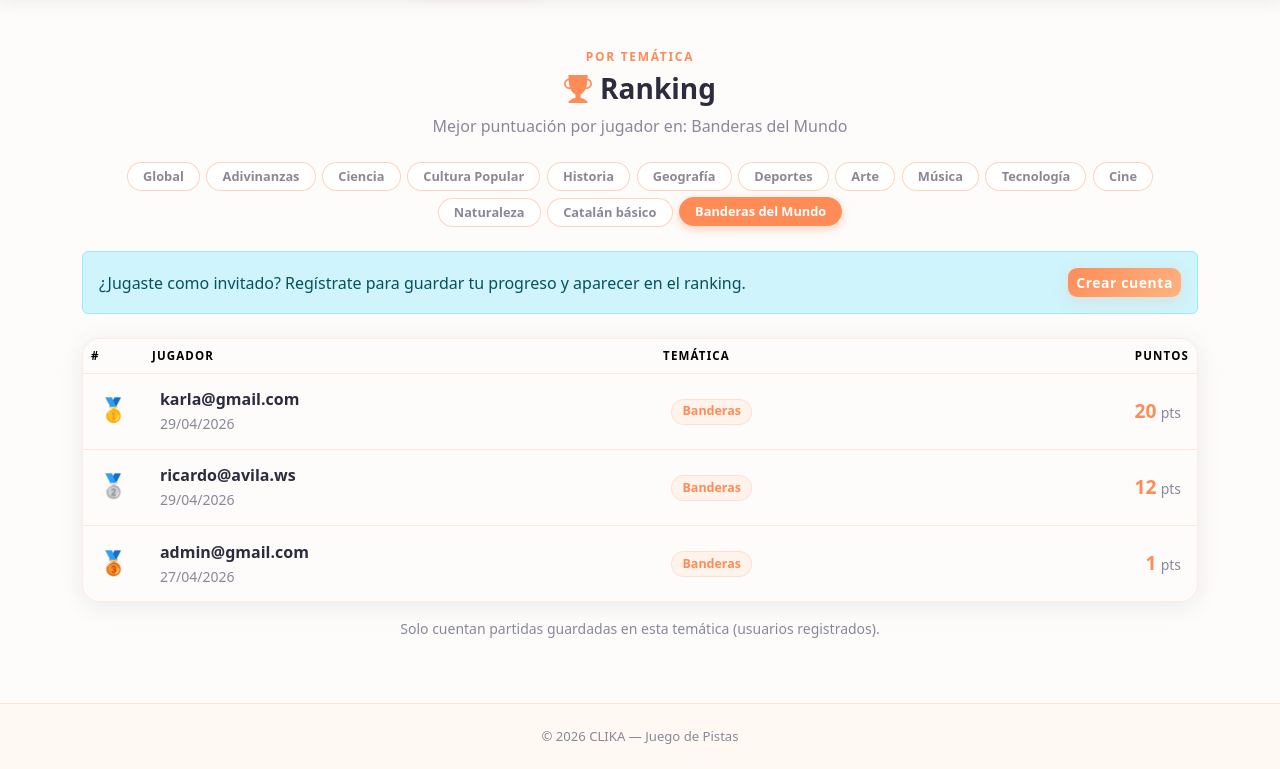
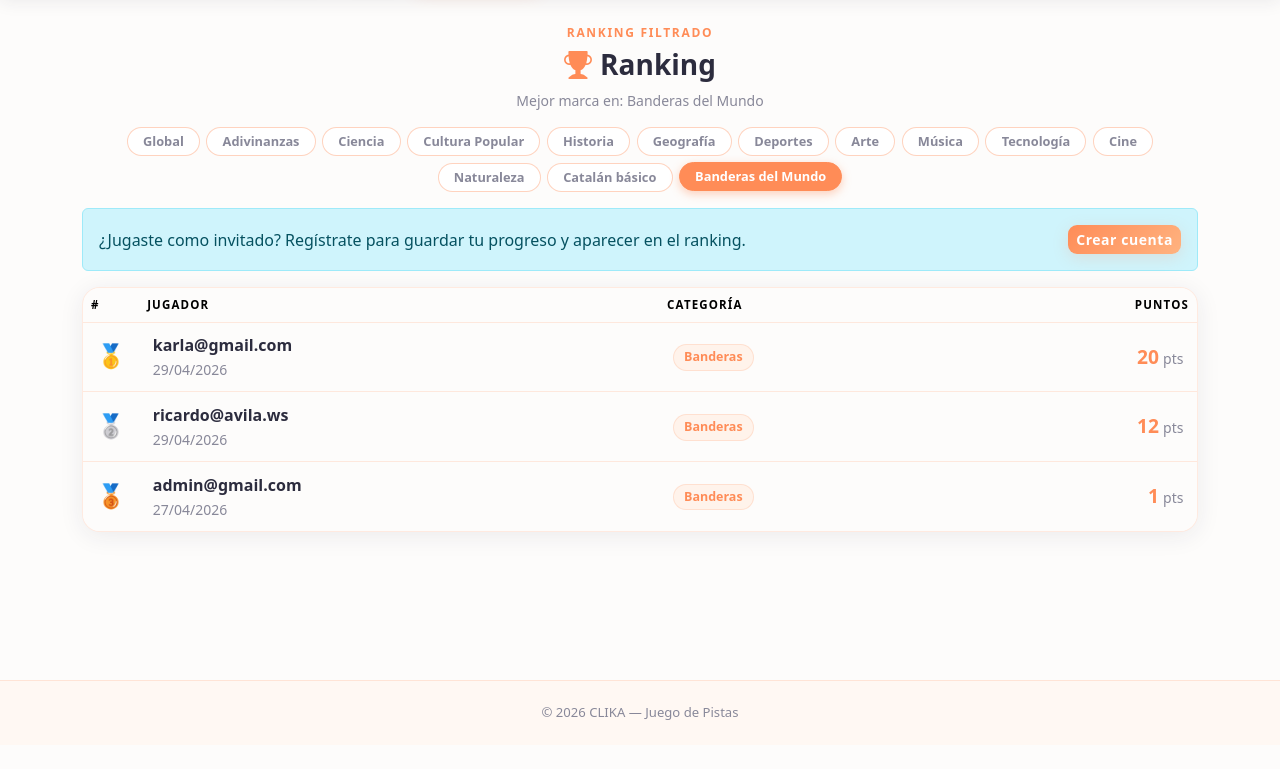
Before and after one commit to rikrd19/DAW2-M7-Proyecto-Final-CLICKA-juego-de-Pistas-, a PHP site: page /pages/ranking.php?tema=Banderas in a window 1280 px wide. Shown: the part 55-824 px from the top of the page. After the commit the page ends 775 px from the top, so only its background shows below. Run offline with PHP 8.4, Linux system fonts and the light colour scheme; data comes from the database, SQL or seed files in the repository.

Commit message:
ux(ranking): vista global más compacta y textos más claros
Oculto filtros y columna categoría en ranking global; tabla con altura
máxima y cabecera sticky. Quito pie y acorto subtítulo a solo
usuarios registrados; JS alineado sin footnote.

Co-authored-by: Cursor <cursoragent@cursor.com>

```diff
--- a/assets/css/styles.css
+++ b/assets/css/styles.css
@@ -979,8 +979,16 @@ a.ranking-filter-pill.active:focus-visible {
   background: var(--clika-card-bg);
   border: 1.5px solid var(--clika-border);
   border-radius: 18px;
-  overflow: hidden;
+  overflow: auto;
   box-shadow: 0 4px 24px var(--clika-shadow-dark);
+  max-height: min(52vh, 26rem);
+}
+
+.ranking-table-container thead th {
+  position: sticky;
+  top: 0;
+  z-index: 2;
+  box-shadow: 0 1px 0 var(--clika-border);
 }
 
 .ranking-th {
@@ -991,7 +999,7 @@ a.ranking-filter-pill.active:focus-visible {
   letter-spacing: .1em;
   text-transform: uppercase;
   border-bottom: 1.5px solid var(--clika-border) !important;
-  padding: .85rem 1rem;
+  padding: .65rem .85rem;
 }
 
 .ranking-row {
@@ -1003,7 +1011,7 @@ a.ranking-filter-pill.active:focus-visible {
 }
 
 .ranking-row td {
-  padding: .85rem 1rem;
+  padding: .65rem .85rem;
   border-bottom: 1px solid var(--clika-border);
   vertical-align: middle;
 }
--- a/assets/js/ranking.js
+++ b/assets/js/ranking.js
@@ -8,7 +8,6 @@ const tbodyEl      = document.getElementById('ranking-tbody');
 const filtersEl    = document.getElementById('ranking-filters');
 const eyebrowEl    = document.getElementById('ranking-eyebrow');
 const leadEl       = document.getElementById('ranking-lead');
-const footnoteEl   = document.getElementById('ranking-footnote');
 
 /* ── Medal helpers ────────────────────────────────────────── */
 const MEDALS = ['🥇', '🥈', '🥉'];
@@ -47,21 +46,12 @@ function updateContextCopy(temaFilter) {
     if (!eyebrowEl || !leadEl) return;
     if (!temaFilter) {
         eyebrowEl.textContent = 'Clasificación global';
-        leadEl.textContent =
-            'Ranking exclusivo para usuarios registrados (mejor puntuación por jugador).';
-        if (footnoteEl) {
-            footnoteEl.textContent =
-                'Mostrando el ranking de usuarios registrados por mejor puntuación.';
-        }
+        leadEl.textContent = 'Solo usuarios registrados.';
         return;
     }
     const label = pillLabelForFilter(temaFilter);
-    eyebrowEl.textContent = 'Por temática';
-    leadEl.textContent = `Mejor puntuación por jugador en: ${label}`;
-    if (footnoteEl) {
-        footnoteEl.textContent =
-            'Solo cuentan partidas guardadas en esta temática (usuarios registrados).';
-    }
+    eyebrowEl.textContent = 'Ranking filtrado';
+    leadEl.textContent = `Mejor marca en: ${label}`;
 }
 
 function setActivePill(temaFilter) {
@@ -78,8 +68,9 @@ function getTemaFilterFromUrl() {
 }
 
 /* ── Render rows ──────────────────────────────────────────── */
-function renderRanking(rows) {
+function renderRanking(rows, temaFilter) {
     const currentUserId = typeof USUARI_ID !== 'undefined' ? USUARI_ID : null;
+    const showTemaCol   = Boolean(temaFilter);
 
     tbodyEl.innerHTML = rows.map((row, i) => {
         const pos       = i + 1;
@@ -87,15 +78,19 @@ function renderRanking(rows) {
         const rowClass  = isMe ? 'ranking-row ranking-row-me' : 'ranking-row';
         const youBadge  = isMe ? ' <span class="badge ranking-you-badge ms-1">Tú</span>' : '';
 
+        const temaTd = showTemaCol
+            ? `<td class="d-none d-sm-table-cell">
+                <span class="ranking-tema">${escapeHtml(row.tema)}</span>
+            </td>`
+            : '';
+
         return `<tr class="${rowClass}">
             <td class="ranking-pos-cell">${positionCell(pos)}</td>
             <td>
                 <span class="ranking-name">${escapeHtml(row.nombre)}</span>${youBadge}
                 <br><small class="text-muted">${formatDate(row.fecha)}</small>
             </td>
-            <td class="d-none d-sm-table-cell">
-                <span class="ranking-tema">${escapeHtml(row.tema)}</span>
-            </td>
+            ${temaTd}
             <td class="text-end">
                 <span class="ranking-punts">${row.puntos}</span>
                 <small class="text-muted"> pts</small>
@@ -145,8 +140,8 @@ async function carregarRanking() {
             const h = emptyEl.querySelector('h2');
             const p = emptyEl.querySelector('p');
             if (temaFilter && h && p) {
-                h.textContent = 'Sin datos en esta temática';
-                p.textContent = 'Aún no hay partidas registradas para este filtro.';
+                h.textContent = 'Sin datos en esta categoría';
+                p.textContent = 'Aún no hay partidas guardadas para este filtro.';
             } else if (h && p) {
                 h.textContent = '¡Sé el primero en el ranking!';
                 p.textContent =
@@ -155,7 +150,7 @@ async function carregarRanking() {
             return;
         }
 
-        renderRanking(rows);
+        renderRanking(rows, temaFilter);
         tableWrapEl.hidden = false;
     } catch (_) {
         loadingEl.hidden = true;
--- a/pages/ranking.php
+++ b/pages/ranking.php
@@ -34,20 +34,21 @@ $rankingPageHref  = BASE_URL . '/pages/ranking.php';
 
   <?php include '../includes/menu.php'; ?>
 
-  <main class="container py-5">
+  <main class="container py-4 ranking-page-main">
 
     <!-- Header -->
-    <div class="text-center mb-4">
+    <div class="text-center mb-2 mb-md-3">
       <p class="section-eyebrow" id="ranking-eyebrow">Clasificación global</p>
-      <h1 class="h3 fw-bold" style="color:var(--clika-text)">
+      <h1 class="h3 fw-bold mb-2" style="color:var(--clika-text)">
         <i class="bi bi-trophy-fill me-2" style="color:var(--clika-primary)"></i>Ranking
       </h1>
-      <p class="text-muted mb-0" id="ranking-lead">
-        Ranking exclusivo para usuarios registrados (mejor puntuación por jugador).
+      <p class="text-muted mb-0 small" id="ranking-lead">
+        Solo usuarios registrados.
       </p>
     </div>
 
-    <nav class="ranking-filters mb-4" id="ranking-filters" aria-label="Filtrar ranking por temática">
+    <?php if ($rankingTemaParam !== ''): ?>
+    <nav class="ranking-filters mb-3" id="ranking-filters" aria-label="Filtrar ranking por categoría">
       <a
         class="ranking-filter-pill<?php echo $rankingTemaParam === '' ? ' active' : ''; ?>"
         href="<?php echo htmlspecialchars($rankingPageHref, ENT_QUOTES, 'UTF-8'); ?>"
@@ -71,23 +72,24 @@ $rankingPageHref  = BASE_URL . '/pages/ranking.php';
         href="<?php echo htmlspecialchars($hrefBand, ENT_QUOTES, 'UTF-8'); ?>"
         data-tema-filter="Banderas">Banderas del Mundo</a>
     </nav>
+    <?php endif; ?>
 
     <?php if (!is_logged_in()): ?>
-      <div class="alert alert-info d-flex flex-column flex-sm-row align-items-sm-center justify-content-between gap-2 mb-4" role="alert">
+      <div class="alert alert-info d-flex flex-column flex-sm-row align-items-sm-center justify-content-between gap-2 mb-3" role="alert">
         <span>¿Jugaste como invitado? Regístrate para guardar tu progreso y aparecer en el ranking.</span>
         <a href="<?php echo BASE_URL; ?>/pages/register.php" class="btn btn-sm btn-primary">Crear cuenta</a>
       </div>
     <?php endif; ?>
 
     <!-- Loading spinner -->
-    <div id="ranking-loading" class="text-center py-5">
+    <div id="ranking-loading" class="text-center py-4">
       <div class="spinner-border" style="color:var(--clika-primary)" role="status">
         <span class="visually-hidden">Cargando…</span>
       </div>
     </div>
 
     <!-- Empty state -->
-    <div id="ranking-empty" class="text-center py-5" hidden>
+    <div id="ranking-empty" class="text-center py-4" hidden>
       <div class="tema-icon-wrap mx-auto mb-4">
         <span class="tema-icon" aria-hidden="true">&#127942;</span>
       </div>
@@ -104,7 +106,9 @@ $rankingPageHref  = BASE_URL . '/pages/ranking.php';
             <tr>
               <th class="ranking-th" style="width:3.5rem">#</th>
               <th class="ranking-th">Jugador</th>
-              <th class="ranking-th d-none d-sm-table-cell">Temática</th>
+              <?php if ($rankingTemaParam !== ''): ?>
+              <th class="ranking-th ranking-th-tema d-none d-sm-table-cell">Categoría</th>
+              <?php endif; ?>
               <th class="ranking-th text-end">Puntos</th>
             </tr>
           </thead>
@@ -113,10 +117,6 @@ $rankingPageHref  = BASE_URL . '/pages/ranking.php';
           </tbody>
         </table>
       </div>
-
-      <p class="text-muted small text-center mt-3" id="ranking-footnote">
-        Mostrando el ranking de usuarios registrados por mejor puntuación.
-      </p>
     </div>
 
   </main>
```
